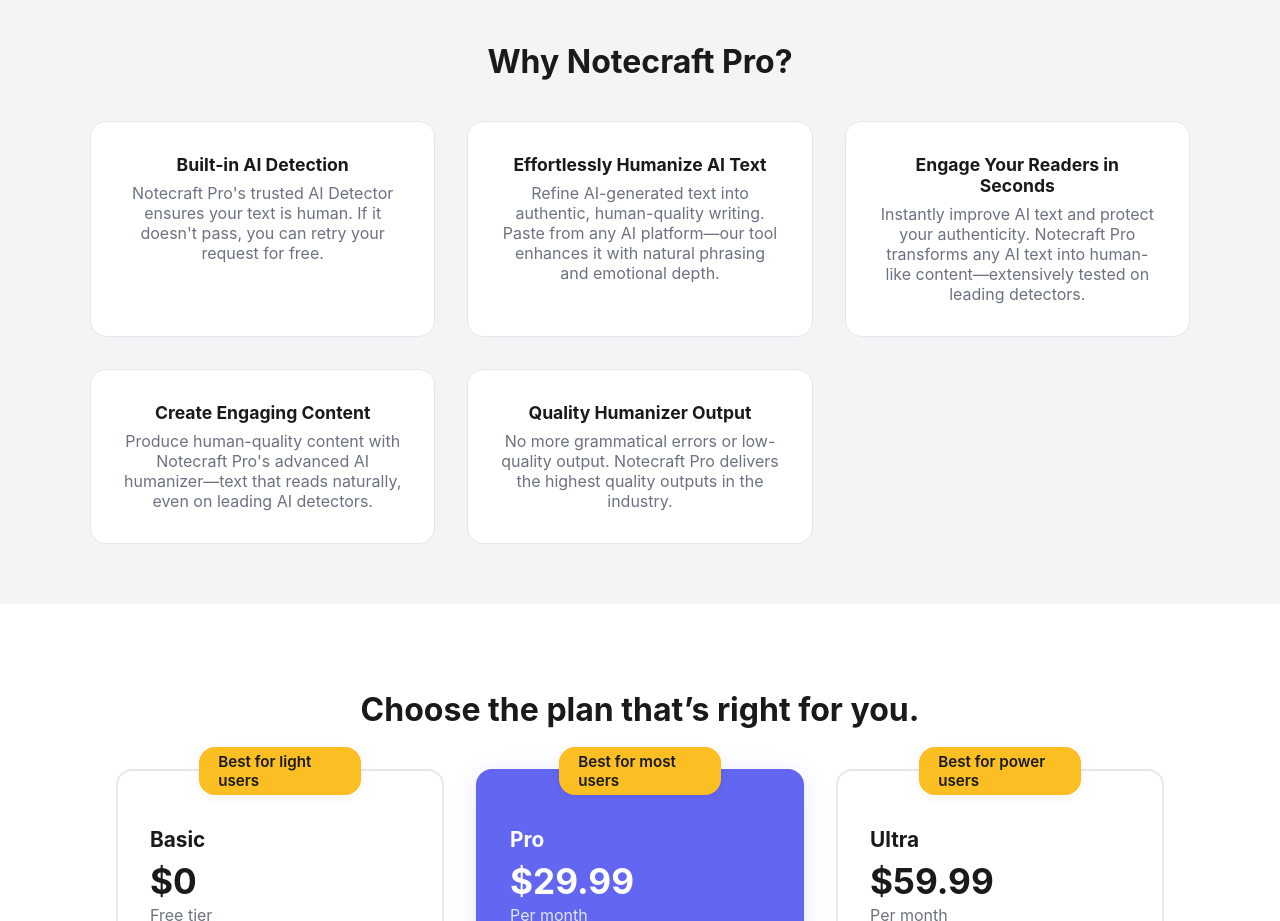
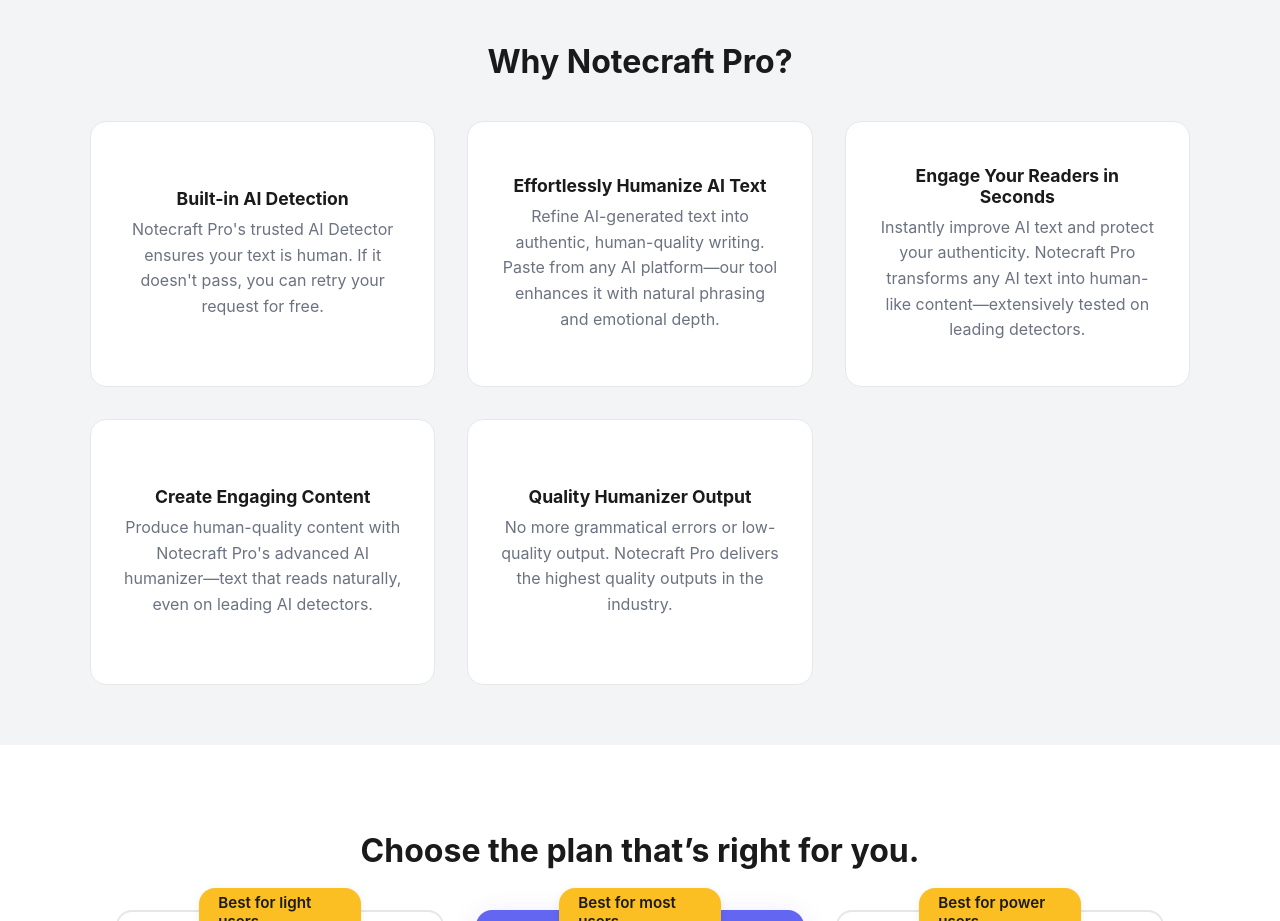
Before and after one commit to PeterWeber1/Notecraft.pro, a React (Create React App) app: page / in a window 1280 px wide. Shown: the part 1860-2781 px from the top of the page. Built offline with nearby package versions, Linux system fonts and the light colour scheme.

Commit message:
Fix uneven layout in Why Notecraft Pro section - improve grid spacing and card alignment

```diff
--- a/src/HomePage.js
+++ b/src/HomePage.js
@@ -769,7 +769,14 @@
       <section style={{ padding: '60px 0', background: theme.secondary }}>
         <div style={{ maxWidth: '1100px', margin: '0 auto', padding: '0 2rem' }}>
           <h2 style={{ textAlign: 'center', fontSize: '2rem', fontWeight: 'bold', marginBottom: '2.5rem' }}>Why Notecraft Pro?</h2>
-          <div style={{ display: 'grid', gridTemplateColumns: 'repeat(auto-fit, minmax(260px, 1fr))', gap: '2rem', justifyContent: 'center' }}>
+          <div style={{
+            display: 'grid',
+            gridTemplateColumns: 'repeat(auto-fit, minmax(280px, 1fr))',
+            gap: '2rem',
+            justifyContent: 'center',
+            maxWidth: '1200px',
+            margin: '0 auto'
+          }}>
             {[
               { title: 'Built-in AI Detection', desc: 'Notecraft Pro\'s trusted AI Detector ensures your text is human. If it doesn\'t pass, you can retry your request for free.' },
               { title: 'Effortlessly Humanize AI Text', desc: 'Refine AI-generated text into authentic, human-quality writing. Paste from any AI platform—our tool enhances it with natural phrasing and emotional depth.' },
@@ -777,9 +784,20 @@
               { title: 'Create Engaging Content', desc: 'Produce human-quality content with Notecraft Pro\'s advanced AI humanizer—text that reads naturally, even on leading AI detectors.' },
               { title: 'Quality Humanizer Output', desc: 'No more grammatical errors or low-quality output. Notecraft Pro delivers the highest quality outputs in the industry.' }
             ].map((f, i) => (
-              <div key={i} style={{ background: theme.card, borderRadius: '1rem', padding: '2rem', border: `1px solid ${theme.border}`, textAlign: 'center' }}>
+              <div key={i} style={{
+                background: theme.card,
+                borderRadius: '1rem',
+                padding: '2rem',
+                border: `1px solid ${theme.border}`,
+                textAlign: 'center',
+                height: 'fit-content',
+                minHeight: '200px',
+                display: 'flex',
+                flexDirection: 'column',
+                justifyContent: 'center'
+              }}>
                 <div style={{ fontWeight: 'bold', marginBottom: '0.5rem', fontSize: '1.1rem' }}>{f.title}</div>
-                <div style={{ color: theme.muted }}>{f.desc}</div>
+                <div style={{ color: theme.muted, lineHeight: '1.6' }}>{f.desc}</div>
               </div>
             ))}
           </div>
```
